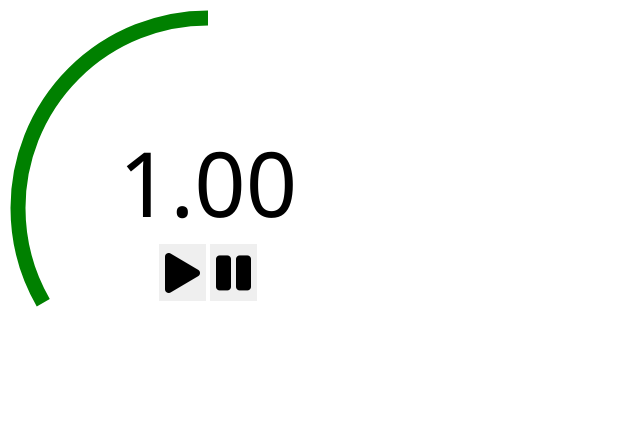
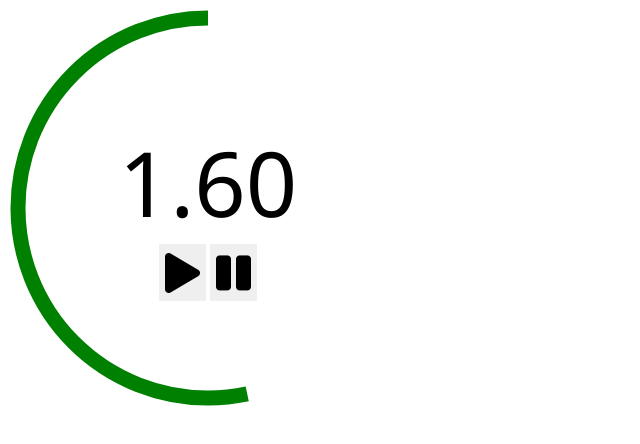
Before and after one commit to petar554/Timer, a plain HTML site: page index.html in a window 1280 px wide. Both pictures are taken after a click on the button 182 px from the left and 272 px from the top of the page. Shown: the whole page, without its empty margins (0-640 px from the left). Drawn offline with Linux system fonts and the light colour scheme.

Commit message:
Code testing

```diff
--- a/timer.js
+++ b/timer.js
@@ -22,7 +22,7 @@ class Timer {
         if (this.onStart) {
             this.onStart(this.timeRemaining);
         }
-        this.interval = setInterval(this.tick, 1000);
+        this.interval = setInterval(this.tick, 100);
     }
 
     tick = () => {
@@ -37,7 +37,7 @@ class Timer {
         } else {
             // on the right timeRemaining we are calling the getter to get a value, and we are calling the setter on the left timeRemaining to set a value, even though we don't have parentheses
             // timeRemaining acts as an instance variable
-            this.timeRemaining = this.timeRemaining - 1;
+            this.timeRemaining = this.timeRemaining - .05;
             if (this.onTick) {
                 this.onTick(this.timeRemaining);
             }
```
Also changed, not shown: style.css (line endings or trailing spaces).
